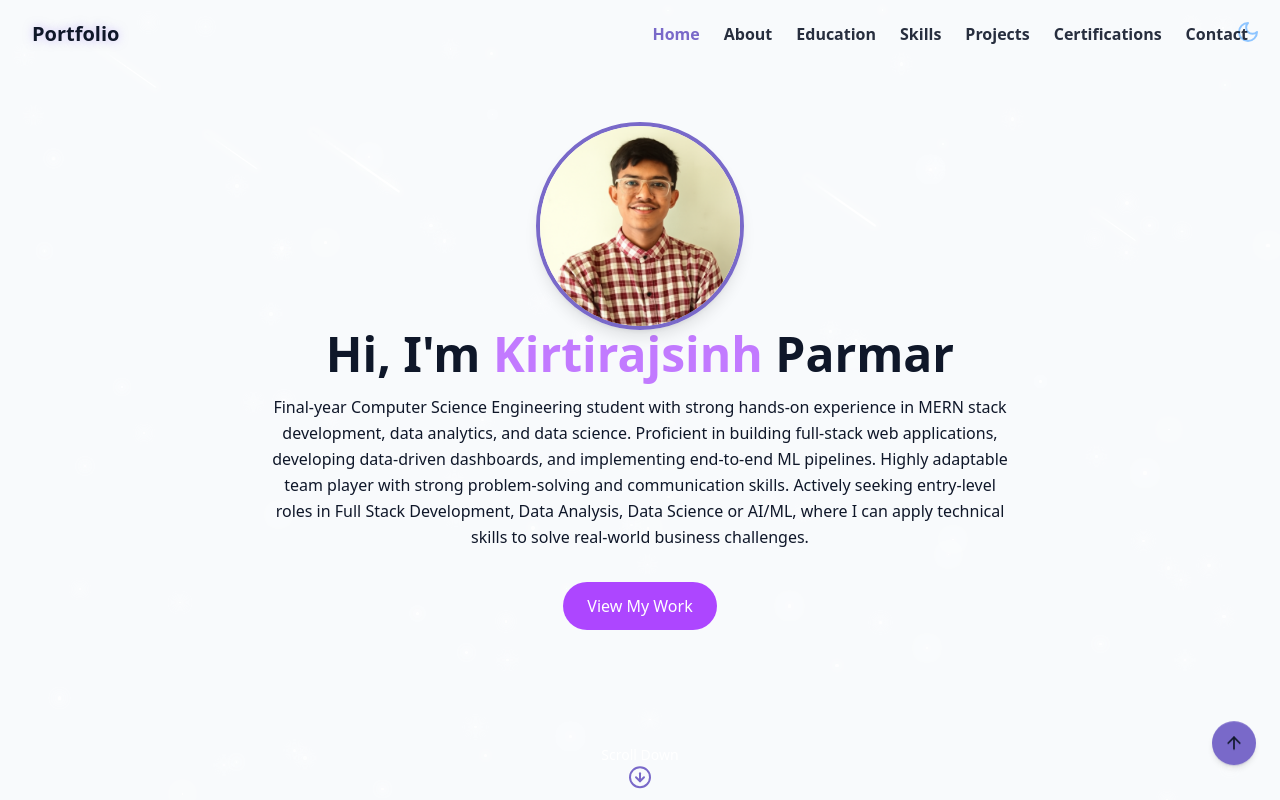
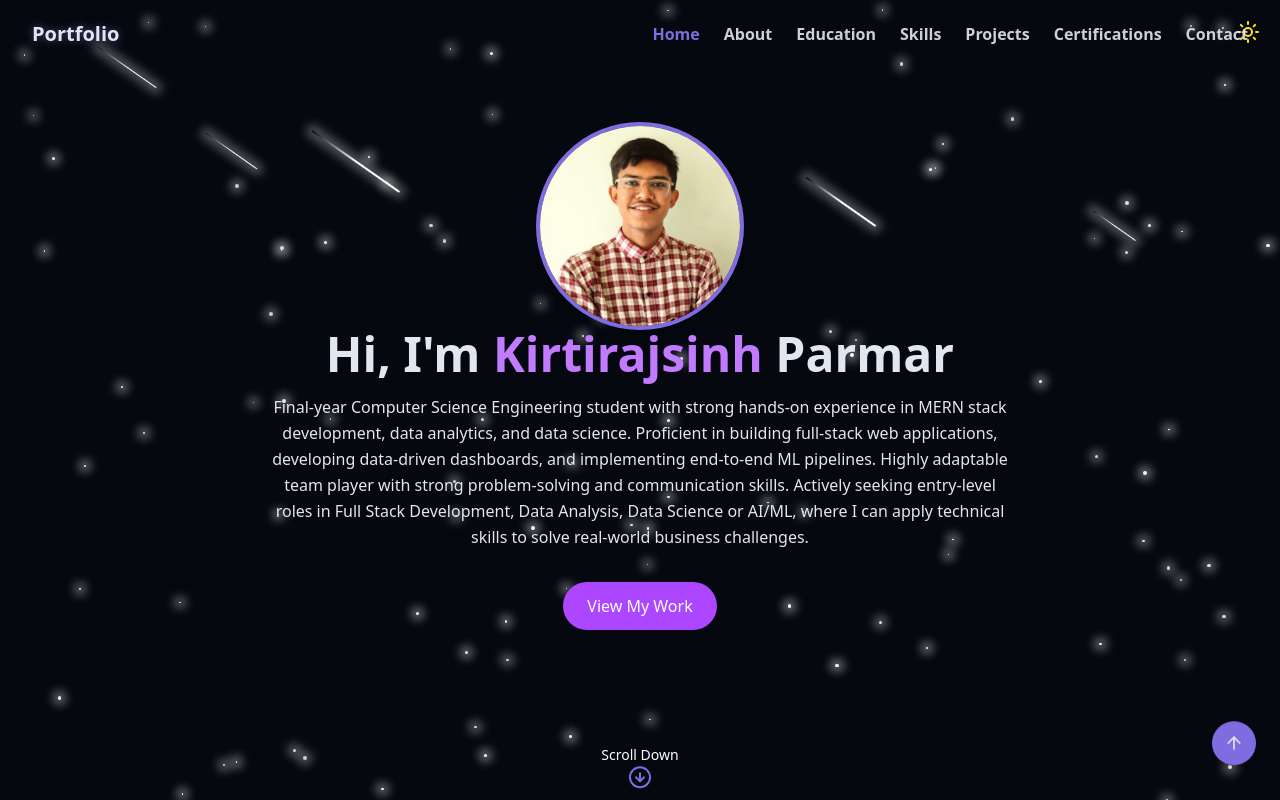
Before and after one commit to Kirtirajsinh08/portfolio_website, a React (Vite) app: page / in a window 1280 px wide. Shown: the top 800 px of the page. Built offline with nearby package versions, Linux system fonts and the light colour scheme.

Commit message:
first commit

```diff
--- a/src/components/ThemesToggle.jsx
+++ b/src/components/ThemesToggle.jsx
@@ -1,20 +1,25 @@
 import { Moon, Sun } from 'lucide-react';
-import { useEffect, useState } from 'react';
+import { useState } from 'react';
 import { cn } from '@/lib/utils';
 
+// Get theme from localStorage immediately to avoid flicker
+const storedTheme =
+    typeof window !== 'undefined' ? localStorage.getItem('theme') : null;
+
+// If no theme is stored, default to dark
+if (typeof window !== 'undefined') {
+    if (storedTheme === 'dark' || !storedTheme) {
+        document.documentElement.classList.add('dark');
+        localStorage.setItem('theme', 'dark');
+    } else {
+        document.documentElement.classList.remove('dark');
+    }
+}
+
 export const ThemeToggle = () => {
-    const [isDarkMode, setIsDarkMode] = useState(false);
-
-    useEffect(() => {
-        const storedTheme = localStorage.getItem("theme")
-        if (storedTheme === "dark") {
-            setIsDarkMode(true)
-            document.documentElement.classList.add("dark")
-        } else {
-            localStorage.setItem('theme', 'light');
-            setIsDarkMode(false);
-        }
-    }, [])
+    const [isDarkMode, setIsDarkMode] = useState(
+        storedTheme === 'dark' || !storedTheme
+    );
 
     const toggleTheme = () => {
         if (isDarkMode) {
@@ -29,11 +34,18 @@ export const ThemeToggle = () => {
     };
 
     return (
-        <button onClick={toggleTheme}
-            className={cn("fixed max-sm:hidden top-5 right-5 z-50 rounded-full transition-colors duration-300 cursor-pointer",
-                "focus:outline-hidden"
-            )}>
-            {isDarkMode ? <Sun className='h-6 w-6 text-yellow-300' /> : <Moon className='h-6 w-6 text-blue-300' />}
+        <button
+            onClick={toggleTheme}
+            className={cn(
+                'fixed max-sm:hidden top-5 right-5 z-50 rounded-full transition-colors duration-300 cursor-pointer',
+                'focus:outline-hidden'
+            )}
+        >
+            {isDarkMode ? (
+                <Sun className='h-6 w-6 text-yellow-300' />
+            ) : (
+                <Moon className='h-6 w-6 text-blue-300' />
+            )}
         </button>
-    )
-}
+    );
+};
```
